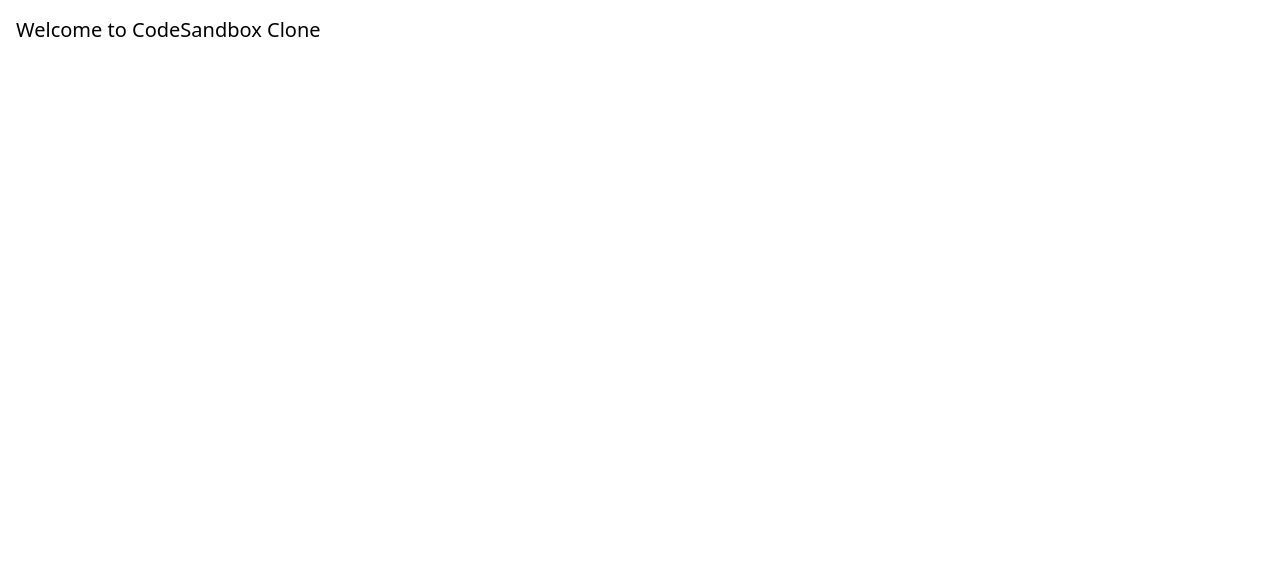
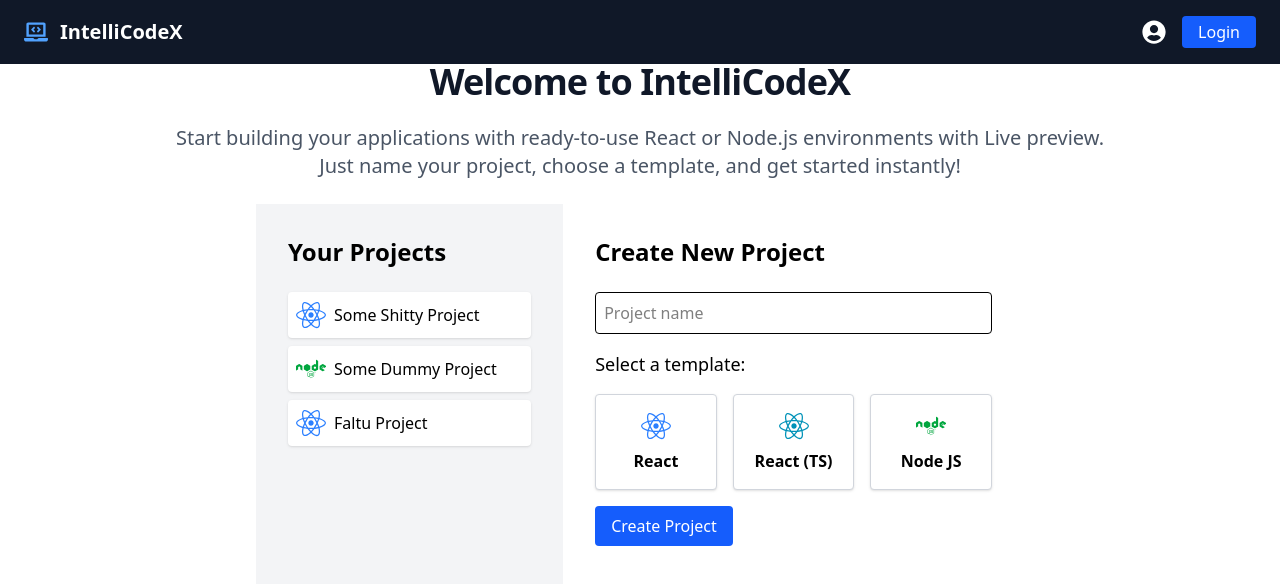
Before and after one commit to jaypratap619/IntelliCodeX, a React (Vite) app in the folder frontend/: page / in a window 1280 px wide. Shown: the top 584 px of the page. Built offline with nearby package versions, Linux system fonts and the light colour scheme; no server answers.

Commit message:
UI of Home Page and Nav bar

```diff
--- a/frontend/package.json
+++ b/frontend/package.json
@@ -11,8 +11,10 @@
   },
   "dependencies": {
     "@tailwindcss/vite": "^4.1.7",
+    "axios": "^1.9.0",
     "react": "^19.1.0",
     "react-dom": "^19.1.0",
+    "react-icons": "^5.5.0",
     "react-router-dom": "^7.6.0",
     "tailwindcss": "^4.1.7"
   },
--- /dev/null
+++ b/frontend/src/components/UI/Navbar.tsx
@@ -0,0 +1,16 @@
+import React from "react";
+import { FaLaptopCode, FaUserCircle } from "react-icons/fa";
+
+const Navbar: React.FC = () => {
+  return  <nav className="bg-gray-900 text-white px-6 py-4 flex justify-between items-center">
+        <div className="flex items-center space-x-3">
+          <FaLaptopCode className="text-2xl text-blue-400" />
+          <span className="text-xl font-bold">IntelliCodeX</span>
+        </div>
+        <div className="flex items-center space-x-4">
+          <FaUserCircle className="text-2xl" />
+          <button className="bg-blue-600 px-4 py-1 rounded">Login</button>
+        </div>
+      </nav>
+};
+export default Navbar;
--- a/frontend/src/pages/Home.tsx
+++ b/frontend/src/pages/Home.tsx
@@ -1,6 +1,124 @@
-import type React from "react";
+import React, {useState, useEffect} from "react";
+import axios from "axios";
+import { FaReact,FaNode } from "react-icons/fa";
+import Navbar from "../components/UI/Navbar";
+interface IProject {
+  id: string
+  name: string
+  type: string
+}
+
+const dummyProjectData: IProject[] = [
+  {
+    id: "101",
+    name: "Some Shitty Project",
+    type: "react-js"
+  },
+  {
+    id: "102",
+    name: "Some Dummy Project",
+    type: "node-js"
+  },
+  {
+    id: "103",
+    name: "Faltu Project",
+    type: "react-ts"
+  },
+
+]
 
 const Home: React.FC = () => {
-  return <div className="p-4 text-xl">Welcome to CodeSandbox Clone</div>;
+  const [projects, setProjects] = useState<IProject[]>(dummyProjectData)
+  const [projectName, setProjectName] = useState<string>('')
+  const [projectType, setProjectType] = useState<string>('')
+  useEffect(()=>{
+    try{
+      axios.get("api/projects").then(res => {
+        // setProjects(res.data.projects)
+      })
+    }
+    catch{
+      console.log('API call to api/projects failed')
+    }
+  },[])
+
+  const getIcon = (type: string) => {
+    if (type.includes("node")) return <FaNode className="inline-block mr-2 text-green-600 text-3xl" />;
+    return <FaReact className="inline-block mr-2 text-blue-500 text-3xl" />;
+  };
+
+  return <div className="h-screen">
+    <Navbar />
+    <div className="mb-6 text-3xl font-bold leading-none tracking-tight text-gray-900 md:text-3xl lg:text-4xl text-center">Welcome to IntelliCodeX</div>
+    <p className="text-gray-600 mb-6 text-center text-xl m-3">Start building your applications with ready-to-use React or Node.js environments with Live preview.<br/>Just name your project, choose a template, and get started instantly!</p>
+    <div className="flex justify-center mx-2 sm:mx-6 md:mx-24 lg:mx-36 xl:mx-64">
+      <aside className="w-2/5 bg-gray-100 p-8 min-h-100">
+        {/* <div className="text-l font-bold mb-3">Your Projects</div> */}
+        <h1 className="text-2xl font-semibold mb-6">Your Projects</h1>
+        <ul>
+          {projects.map((p) => (
+            <li key={p.id} className="mb-2">
+              <div className="p-2 bg-white rounded shadow flex items-center">
+                <div>
+                  {getIcon(p.type)}
+                </div>
+                <div>
+                  {p.name}
+                </div>
+              </div>
+            </li>
+          ))}
+        </ul>
+      </aside>
+      <main className="p-8 w-3/5 min-h-100">
+        <h1 className="text-2xl font-semibold mb-6">Create New Project</h1>
+        <div className="space-y-4">
+          <input
+            type="text"
+            placeholder="Project name"
+            className="w-full p-2 border rounded"
+            value={projectName}
+            onChange={(e) => setProjectName(e.target.value)}
+          />
+          <label className="block text-lg font-medium">Select a template:</label>
+          <div className="grid grid-cols-3 gap-4">
+            <div
+              className={`cursor-pointer border rounded p-4 flex flex-col items-center justify-center shadow hover:shadow-md transition ${
+                projectType === "react-js" ? "border-blue-500 bg-blue-50" : "border-gray-300 bg-white"
+              }`}
+              onClick={() => setProjectType("react-js")}
+            >
+              <FaReact className={`text-3xl mb-2 ${projectType === "react-js" ? "text-blue-600" : "text-blue-500"}`} />
+              <span className="font-semibold">React</span>
+            </div>
+            <div
+              className={`cursor-pointer border rounded p-4 flex flex-col items-center justify-center shadow hover:shadow-md transition ${
+                projectType === "react-ts" ? "border-blue-500 bg-blue-50" : "border-gray-300 bg-white"
+              }`}
+              onClick={() => setProjectType("react-ts")}
+            >
+              <FaReact className={`text-3xl mb-2 ${projectType === "react-ts" ? "text-cyan-700" : "text-cyan-600"}`} />
+              <span className="font-semibold">React (TS)</span>
+            </div>
+            <div
+              className={`cursor-pointer border rounded p-4 flex flex-col items-center justify-center shadow hover:shadow-md transition ${
+                projectType === "node-js" ? "border-green-500 bg-green-50" : "border-gray-300 bg-white"
+              }`}
+              onClick={() => setProjectType("node-js")}
+            >
+              <FaNode className={`text-3xl mb-2 ${projectType === "node-js" ? "text-green-700" : "text-green-600"}`} />
+              <span className="font-semibold">Node JS</span>
+            </div>
+          </div>
+          <button
+            // onClick={createProject}
+            className="px-4 py-2 bg-blue-600 text-white rounded"
+          >
+            Create Project
+          </button>
+        </div>
+      </main>
+    </div>
+  </div>
 };
 export default Home;
--- a/frontend/src/pages/Sandbox.tsx
+++ b/frontend/src/pages/Sandbox.tsx
@@ -6,7 +6,7 @@ import Preview from "../components/Editor/Preview"
 const Sandbox: React.FC = () => {
   return (
     <div className="h-screen bg-gray-800">
-        <h2>Code Editor</h2>
+        <h2>Sandbox</h2>
         <div className="flex">
             <FileTree />
             <CodeEditor />
```
Also changed, not shown: 1 other file (tests, documents, lock files or other folders).
